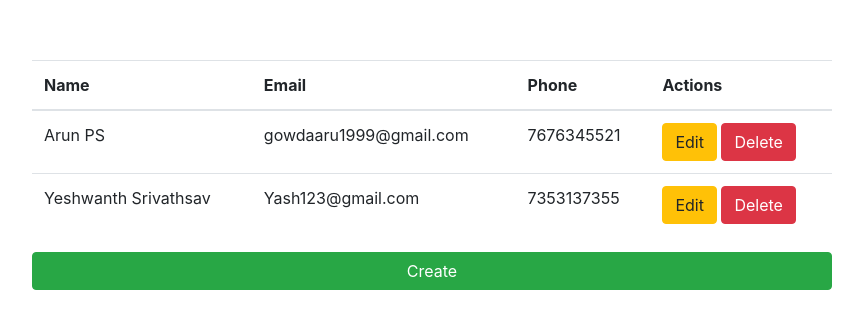
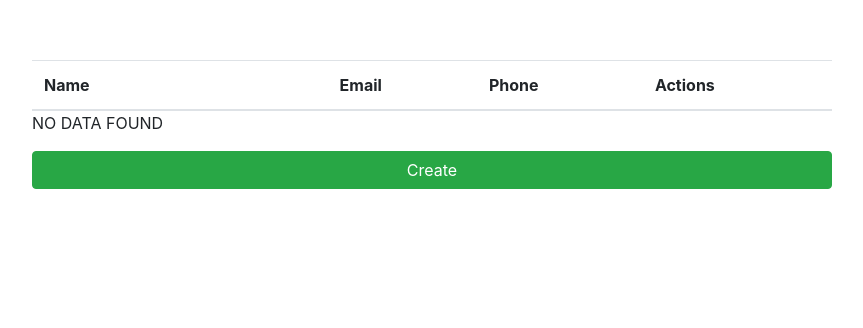
Before and after one commit to Arunps1234/react-crud-using-hooks, a React (Create React App) app: page / in a window 1280 px wide. Shown: the part 180-508 px from the top of the page, without its empty margins (208-1071 px from the left). Built offline with nearby package versions, Linux system fonts and the light colour scheme.

Commit message:
Updated delete feature

```diff
--- a/src/Components/Create.js
+++ b/src/Components/Create.js
@@ -8,6 +8,7 @@ const Create =()=>{
     const [name, setName] = useState("");
     const [email, setEmail] = useState("");
     const [phone, setPhone] = useState("")
+    const [id, setId]=useState()
 
     // usenavigate
     const navigate =useNavigate();
@@ -25,8 +26,8 @@ const Create =()=>{
             id : v4()
 
 
+        })
 
-        })
         navigate("/")
 console.log(v4())
     }
@@ -36,6 +37,13 @@ console.log(v4())
         <div style={{position:'relative', left:'350px', top:'150px'}}>
             <form className= 'form-group' >
                 <div className='col-sm-6 col-offset-3'>
+
+
+                <div>
+                    <label>ID :</label>
+                    <input type="text" placeholder='Enter name' className= 'form-control' value={id} onChange={e=>setId(e.target.value)}     disabled={true}/>
+                </div>
+
 
 
                     <div>
--- a/src/Components/Data.js
+++ b/src/Components/Data.js
@@ -1,16 +1,4 @@
 const Data =[
-{
-    id:'1',
-    name:'Arun PS',
-    email:'gowdaaru1999@gmail.com',
-    phone:'7676345521'
-},
 
-{
-    id:'2',
-    name:'Yeshwanth Srivathsav',
-    email:'Yash123@gmail.com',
-    phone:'7353137355'
-}
 ]
 export default Data
--- a/src/Components/Home.js
+++ b/src/Components/Home.js
@@ -3,16 +3,17 @@ import Data from './Data'
 import { Link } from 'react-router-dom'
 
 const Home = () => {
-    console.log(Data)
 
     const [datas, setdata] = useState(Data)
 
-    const DeleteAccount = (number)=>{
+    const DeleteAccount = (id)=>{
 
- const finadata = datas.filter((vals)=>vals.id!==number)
-
-
-
+ //const finadata = datas.filter((vals)=>vals.id!==number)
+console.log(id)
+const final = datas.filter(val=>{
+return  (  val.id!==id)
+    })
+setdata(final)
 }
 
 
@@ -43,7 +44,7 @@ const Home = () => {
     <td>
     <button className='btn btn-warning'>Edit</button>
     &nbsp;
-    <button className='btn btn-danger' onClick={DeleteAccount(value.id)}>Delete</button>
+    <button className='btn btn-danger' onClick={()=>DeleteAccount(value.id)}>Delete</button>
 
     </td>
 
```
